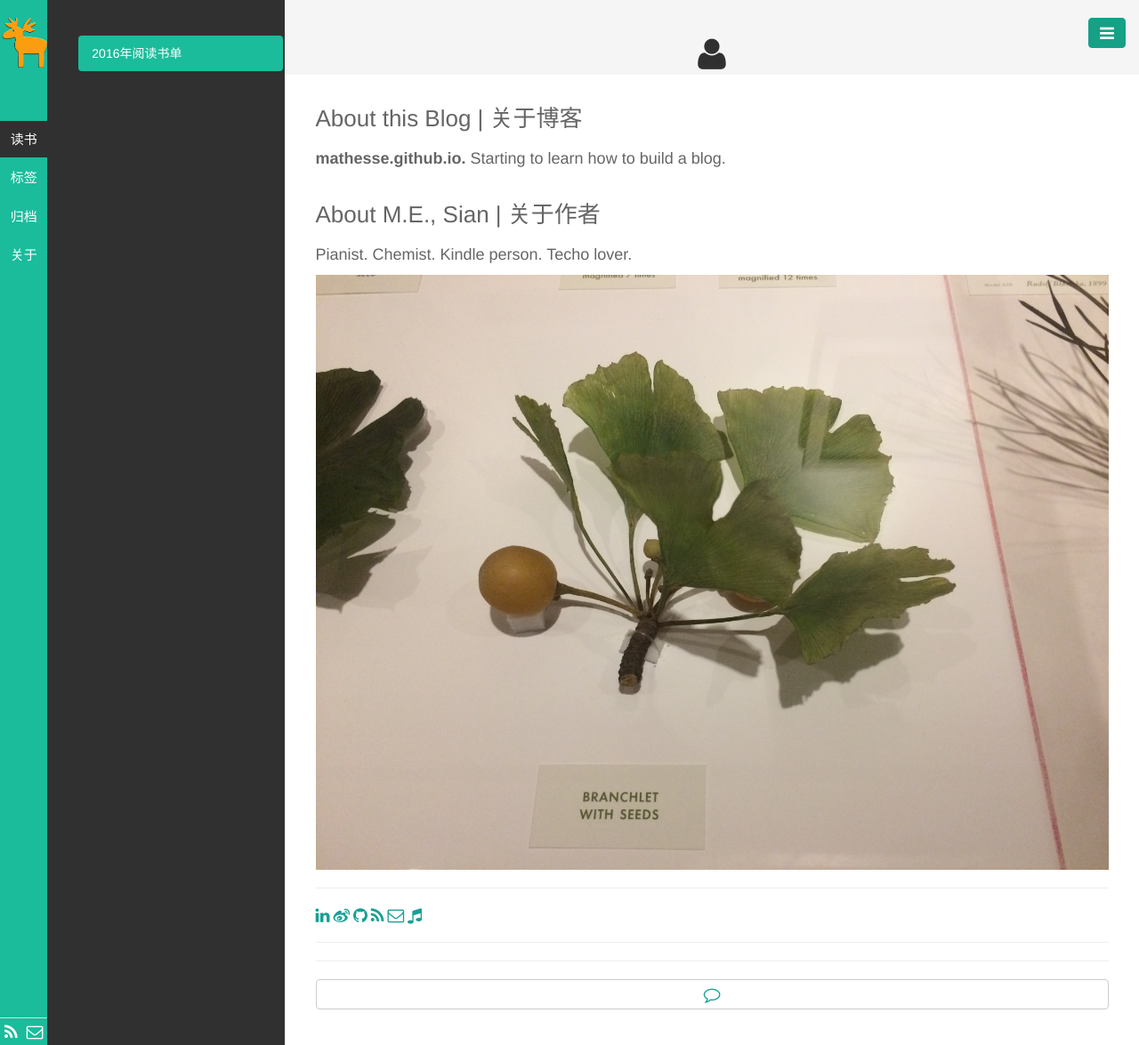
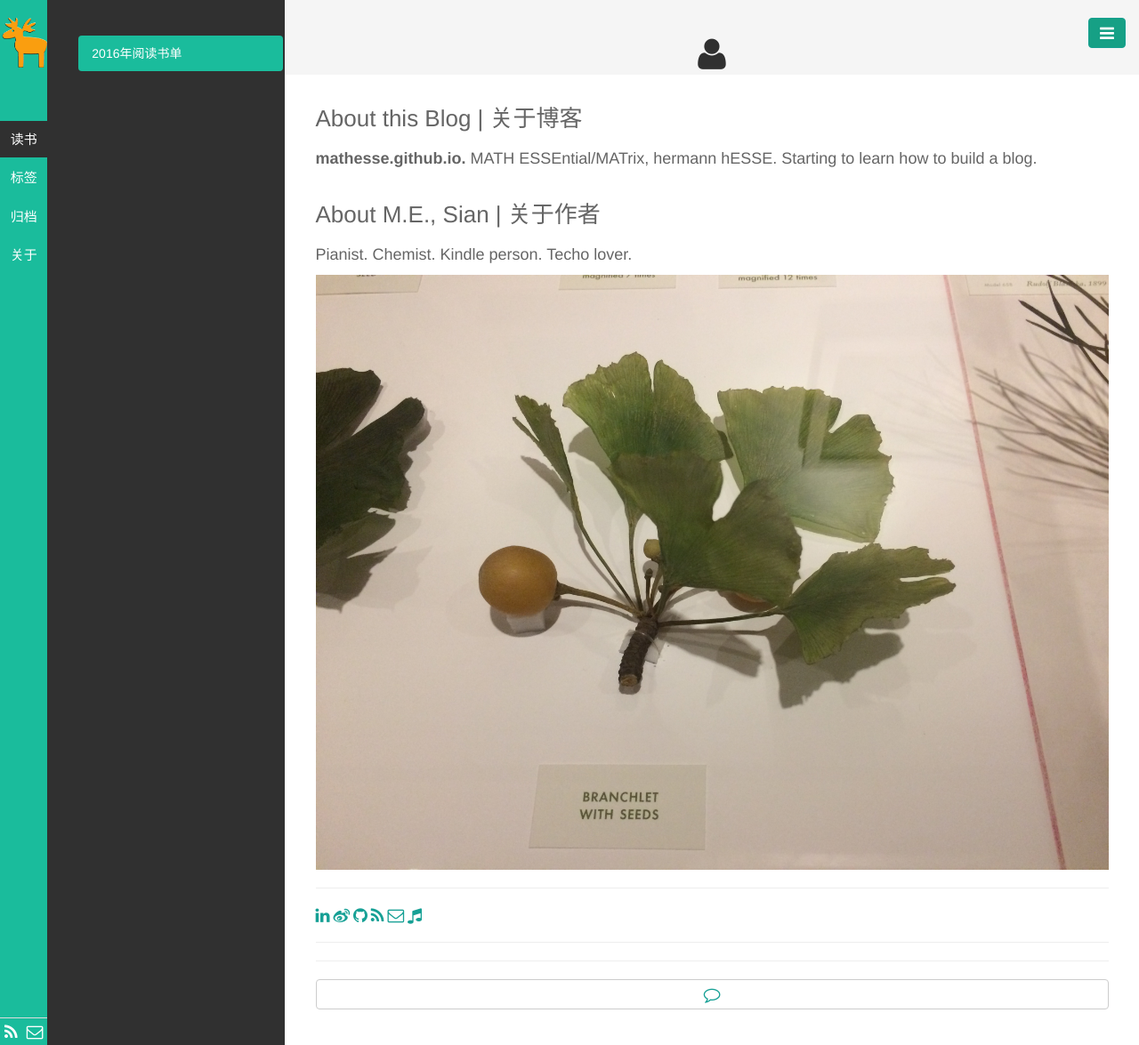
Before and after one commit to mathesse/mathesse.github.io, a Jekyll site: the page built from pages/about.html, in a window 1280 px wide. Shown: the whole page at 89% size. Built offline with Jekyll 4.4.1, drawn with Linux system fonts in a browser that asks for light colours.

Commit message:
Update about.html

```diff
--- a/pages/about.html
+++ b/pages/about.html
@@ -4,7 +4,8 @@ title: <i class="fa fa-user fa-lg"></i>
 titlename: ABOUT | 关于
 ---
 <h3>About this Blog | 关于博客</h3>
-<p style=font-size:18px><B>mathesse.github.io. </B> Starting to learn how to build a blog.</p>
+<p style=font-size:18px><B>mathesse.github.io. </B> MATH ESSEntial/MATrix, hermann hESSE.
+Starting to learn how to build a blog. </p>
 
 <h3>About M.E., Sian | 关于作者</h3>
 <p style=font-size:18px> Pianist. Chemist. Kindle person. Techo lover.</p>
```
